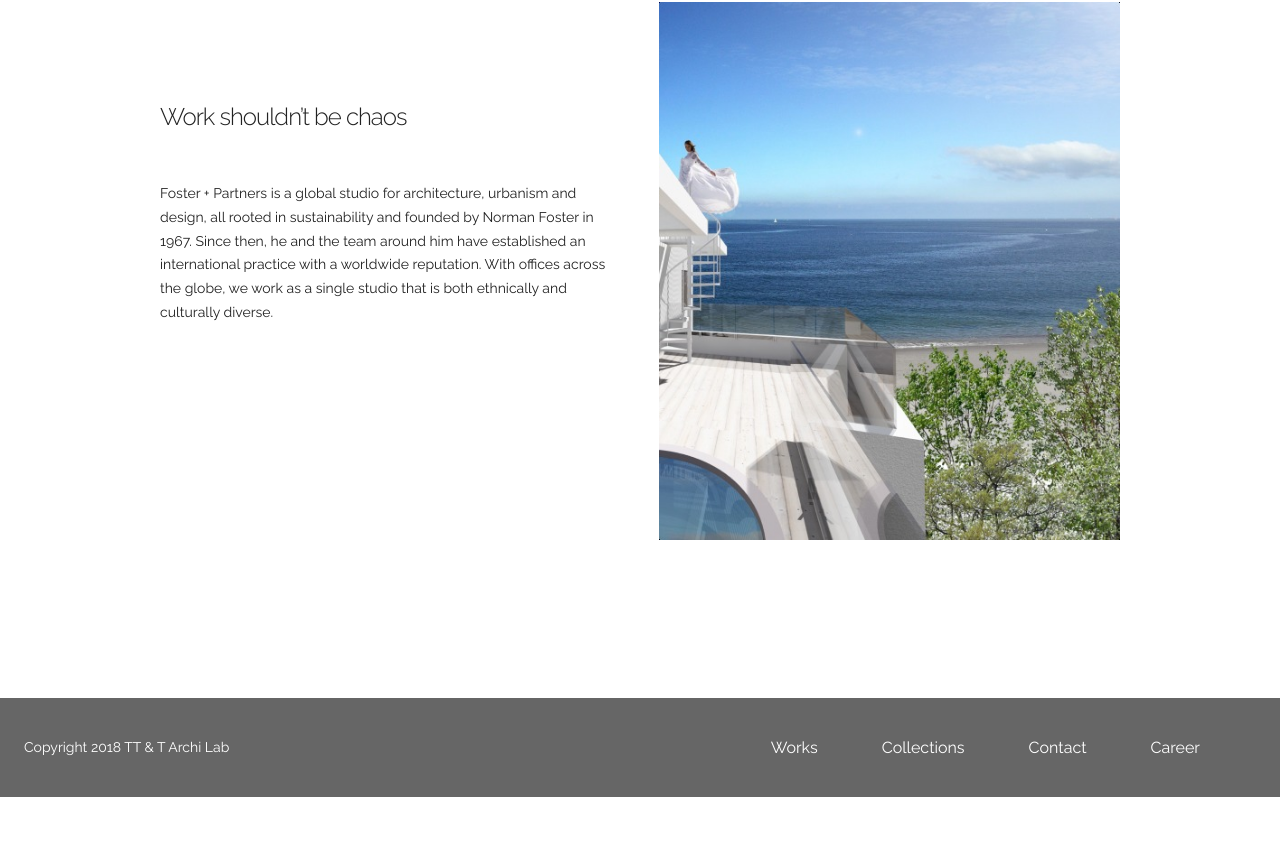
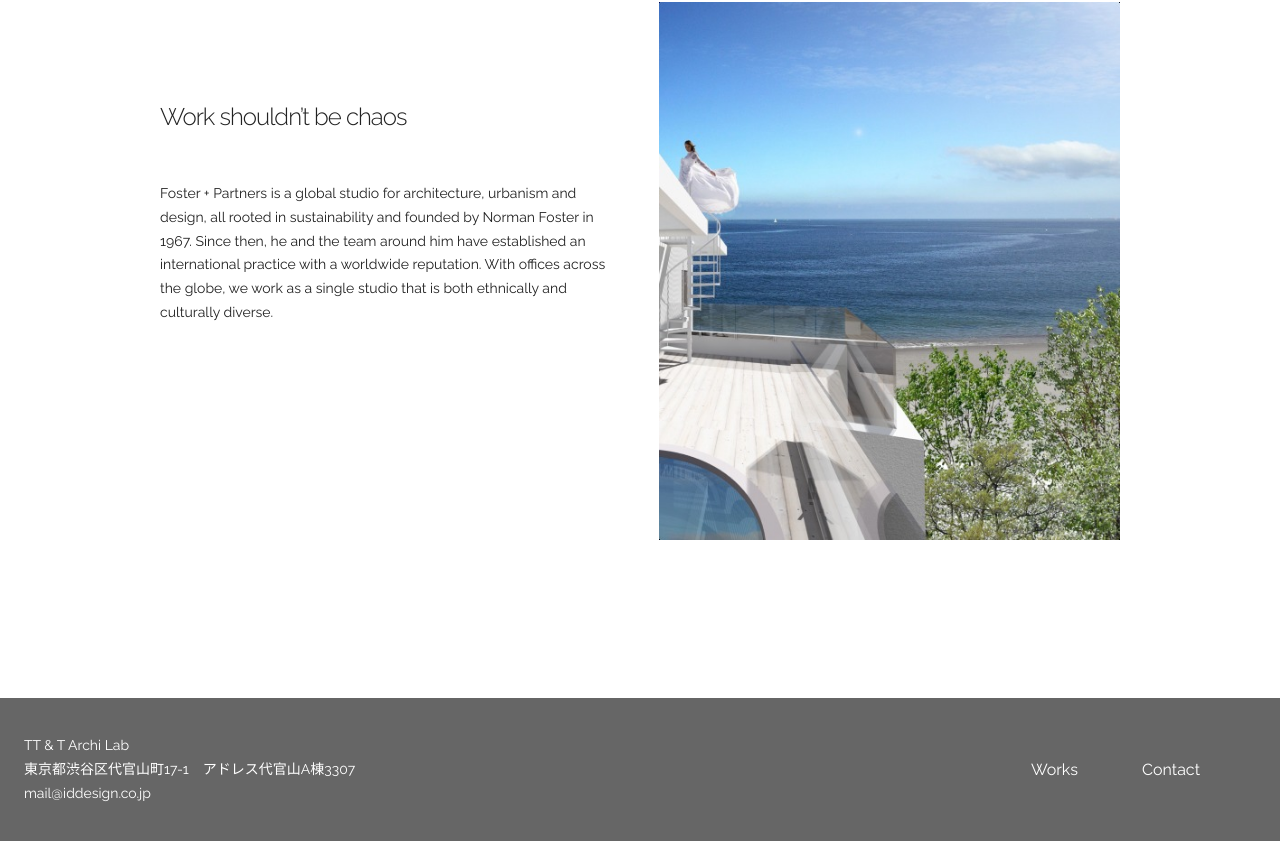
Before and after one commit to acro5piano/id-design, a React (Create React App) app: page / in a window 1280 px wide. Shown: the part 1837-2678 px from the top of the page. Before the commit the page ends 2634 px from the top, so only its background shows below. Built offline with nearby package versions, Linux system fonts and the light colour scheme.

Commit message:
fix footer

```diff
--- a/src/components/Layouts/Footer.jsx
+++ b/src/components/Layouts/Footer.jsx
@@ -1,17 +1,20 @@
-import React, { Component } from 'react';
+import React, { Component } from 'react'
+import { Link } from 'react-router-dom'
 
 export default class Footer extends Component {
   render() {
     return (
       <div className="Footer">
         <div>
-          Copyright 2018  TT &amp; T Archi Lab
+          <div>
+            TT &amp; T Archi Lab<br />
+            東京都渋谷区代官山町17-1　アドレス代官山A棟3307<br />
+            mail@iddesign.co.jp
+          </div>
         </div>
         <div>
-          <a className="Header-nav-link" href="/works">Works</a>
-          <a className="Header-nav-link" href="/collections">Collections</a>
-          <a className="Header-nav-link" href="/contact">Contact</a>
-          <a className="Header-nav-link" href="/career">Career</a>
+          <Link className="Header-nav-link" to="/works">Works</Link>
+          <Link className="Header-nav-link" to="/contact">Contact</Link>
         </div>
       </div>
     );
--- a/src/components/Layouts/Header.jsx
+++ b/src/components/Layouts/Header.jsx
@@ -36,7 +36,6 @@ export default class Header extends Component {
         </div>
         <div className="Header-nav">
           <NavLink className="Header-nav-link" to="/works">Works</NavLink>
-          <NavLink className="Header-nav-link" to="/career">Career</NavLink>
           <NavLink className="Header-nav-link" to="/contact">Contact</NavLink>
         </div>
       </div>
```
